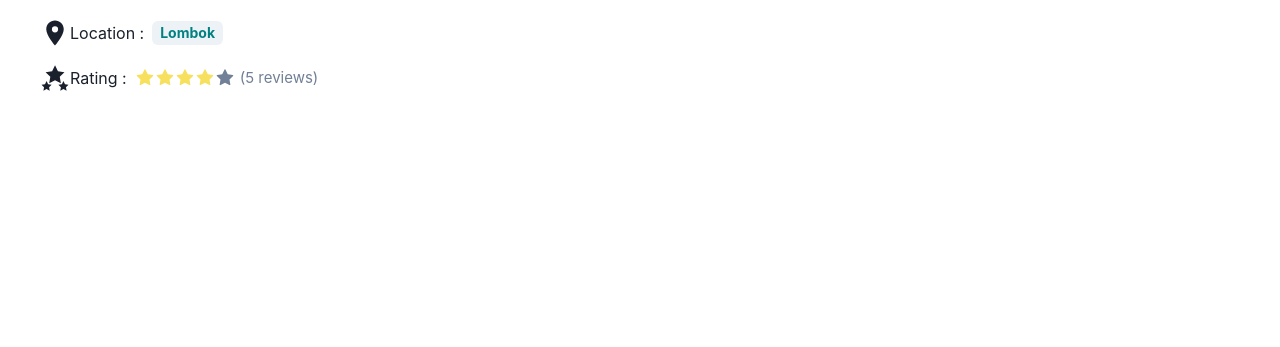
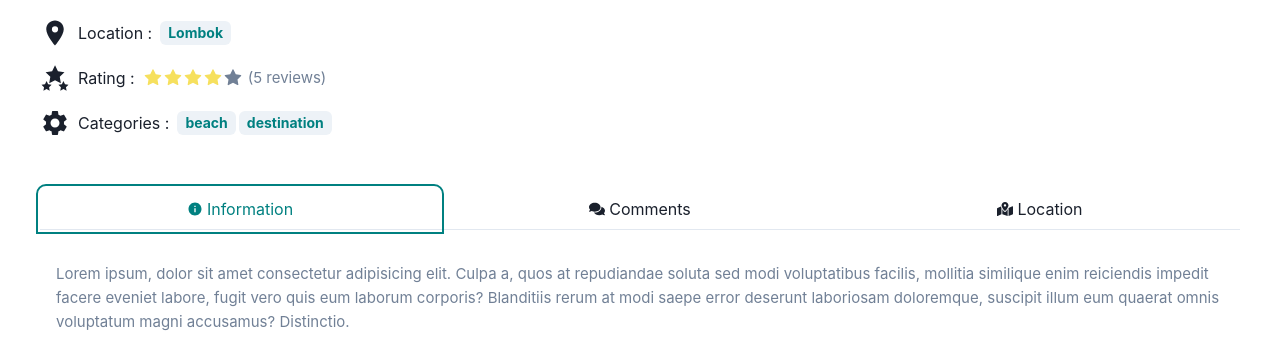
Before and after one commit to hudiansyahrobby/destination-app, a React (Create React App) app in the folder frontend/: page /destination/1 in a window 1280 px wide. Shown: the part 673-1020 px from the top of the page. Before the commit the page ends 800 px from the top, so only its background shows below. Built offline with nearby package versions, Linux system fonts and the light colour scheme.

Commit message:
add tabs

```diff
--- /dev/null
+++ b/frontend/src/components/DestinationInfo.tsx
@@ -0,0 +1,36 @@
+import { Box, chakra, Tag } from "@chakra-ui/react";
+import React from "react";
+import { GiStarsStack } from "react-icons/gi";
+import { MdLocationOn, MdSettings } from "react-icons/md";
+import Rating from "./Rating/Rating";
+import TagList from "./TagList";
+import Paragraph from "./typography/Paragraph";
+import TextWithIcon from "./typography/TextWithIcon";
+
+const DestinationInfo = () => {
+  const LocationIcon = chakra(MdLocationOn);
+  const StarStackIcon = chakra(GiStarsStack);
+  const CategoryIcon = chakra(MdSettings);
+  return (
+    <>
+      <TextWithIcon text="Location" icon={LocationIcon}>
+        <Tag color="teal" fontWeight="bold">
+          Lombok
+        </Tag>
+      </TextWithIcon>
+
+      <TextWithIcon text="Rating" icon={StarStackIcon}>
+        <Box mr="5px">
+          <Rating rating={4} />
+        </Box>
+        <Paragraph>(5 reviews)</Paragraph>
+      </TextWithIcon>
+
+      <TextWithIcon text="Categories" icon={CategoryIcon}>
+        <TagList tags={["beach", "destination"]} />
+      </TextWithIcon>
+    </>
+  );
+};
+
+export default DestinationInfo;
--- /dev/null
+++ b/frontend/src/components/Tabs/TabItems.tsx
@@ -0,0 +1,47 @@
+import {
+  Tab,
+  TabList,
+  TabPanel,
+  TabPanels,
+  Tabs,
+  Text,
+} from "@chakra-ui/react";
+import React from "react";
+import Paragraph from "../typography/Paragraph";
+
+interface Item {
+  name: string;
+  content: string;
+  icon: any;
+}
+interface TabItemsProps {
+  items: Array<Item>;
+}
+
+const TabItems: React.FC<TabItemsProps> = ({ items }) => {
+  return (
+    <Tabs isFitted variant="enclosed" isLazy>
+      <TabList mb="1em">
+        {items.map(({ name, icon }) => {
+          return (
+            <Tab icon _selected={{ color: "teal", outlineColor: "teal" }}>
+              {icon}
+              <Text ml="4px">{name}</Text>
+            </Tab>
+          );
+        })}
+      </TabList>
+      <TabPanels>
+        {items.map(({ content }) => {
+          return (
+            <TabPanel>
+              <Paragraph>{content}</Paragraph>
+            </TabPanel>
+          );
+        })}
+      </TabPanels>
+    </Tabs>
+  );
+};
+
+export default TabItems;
--- /dev/null
+++ b/frontend/src/components/TagList.tsx
@@ -0,0 +1,22 @@
+import { Box, Tag } from "@chakra-ui/react";
+import React from "react";
+
+interface TagListProps {
+  tags: Array<string>;
+}
+
+const TagList: React.FC<TagListProps> = ({ tags }) => {
+  return (
+    <Box>
+      {tags.map((tag) => {
+        return (
+          <Tag mr="3px" color="teal" fontWeight="bold">
+            {tag}
+          </Tag>
+        );
+      })}
+    </Box>
+  );
+};
+
+export default TagList;
--- a/frontend/src/components/typography/TextWithIcon.tsx
+++ b/frontend/src/components/typography/TextWithIcon.tsx
@@ -14,7 +14,7 @@ const TextWithIcon: React.FC<TextWithIconProps> = ({
 }) => {
   return (
     <Flex alignItems="center">
-      <Icon display="inline-block" fontSize={30} />{" "}
+      <Icon display="inline-block" fontSize={30} mr="8px" />{" "}
       <Text as="span" mr={2}>
         {text} :
       </Text>{" "}
--- a/frontend/src/pages/DestinationDetail.tsx
+++ b/frontend/src/pages/DestinationDetail.tsx
@@ -1,48 +1,47 @@
 import React from "react";
 import Layout from "../components/Layout";
 import Carousel from "../components/Carousel/Carousel";
-import {
-  Box,
-  chakra,
-  Flex,
-  Heading,
-  Tag,
-  Text,
-  VStack,
-} from "@chakra-ui/react";
-import Rating from "../components/Rating/Rating";
-import { MdLocationOn } from "react-icons/md";
-import { GiStarsStack } from "react-icons/gi";
+import { Box, VStack } from "@chakra-ui/react";
 import Title from "../components/typography/Title";
-import TextWithIcon from "../components/typography/TextWithIcon";
-import Paragraph from "../components/typography/Paragraph";
+import DestinationInfo from "../components/DestinationInfo";
+import TabItems from "../components/Tabs/TabItems";
+import { IoMdInformationCircle } from "react-icons/io";
+import { FaComments, FaMapMarkedAlt } from "react-icons/fa";
 
 const DestinationDetail = () => {
-  const LocationIcon = chakra(MdLocationOn);
-  const StarStackIcon = chakra(GiStarsStack);
-
+  const items = [
+    {
+      name: "Information",
+      icon: <IoMdInformationCircle />,
+      content:
+        "Lorem ipsum, dolor sit amet consectetur adipisicing elit. Culpa a, quos at repudiandae soluta sed modi voluptatibus facilis, mollitia similique enim reiciendis impedit facere eveniet labore, fugit vero quis eum laborum corporis? Blanditiis rerum at modi saepe error deserunt laboriosam doloremque, suscipit illum eum quaerat omnis voluptatum magni accusamus? Distinctio.",
+    },
+    {
+      name: "Comments",
+      icon: <FaComments />,
+      content:
+        "dolor sit amet consectetur adipisicing elit. Culpa a, quos at repudiandae soluta sed modi voluptatibus facilis, mollitia similique enim reiciendis impedit facere eveniet labore, fugit vero quis eum laborum corporis? Blanditiis rerum at modi saepe error deserunt laboriosam doloremque, suscipit illum eum quaerat omnis voluptatum magni accusamus? Distinctio.",
+    },
+    {
+      name: "Location",
+      icon: <FaMapMarkedAlt />,
+      content:
+        "amet consectetur adipisicing elit. Culpa a, quos at repudiandae soluta sed modi voluptatibus facilis, mollitia similique enim reiciendis impedit facere eveniet labore, fugit vero quis eum laborum corporis? Blanditiis rerum at modi saepe error deserunt laboriosam doloremque, suscipit illum eum quaerat omnis voluptatum magni accusamus? Distinctio.",
+    },
+  ];
   return (
     <Layout>
       <Box mt="100px">
         <Carousel />
-
         <VStack mx={10} align="flex-start" spacing="15px" mt="50px">
           <Box ml="5px">
             <Title>Pantai Kuta</Title>
           </Box>
-          <TextWithIcon text="Location" icon={LocationIcon}>
-            <Tag color="teal" fontWeight="bold">
-              Lombok
-            </Tag>
-          </TextWithIcon>
-
-          <TextWithIcon text="Rating" icon={StarStackIcon}>
-            <Box mr="5px">
-              <Rating rating={4} />
-            </Box>
-            <Paragraph>(5 reviews)</Paragraph>
-          </TextWithIcon>
+          <DestinationInfo />
         </VStack>
+      </Box>
+      <Box mt="50px" mx={10}>
+        <TabItems items={items} />
       </Box>
     </Layout>
   );
```
Also changed, not shown: 1 other file (tests, documents, lock files or other folders).
